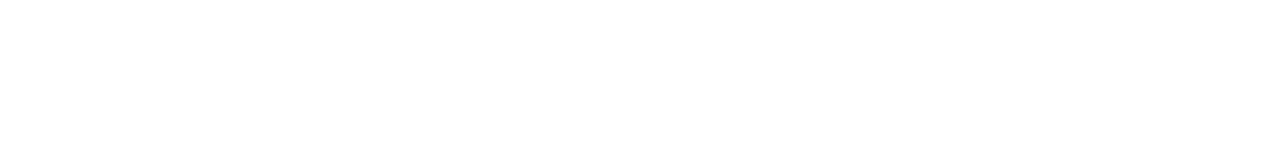
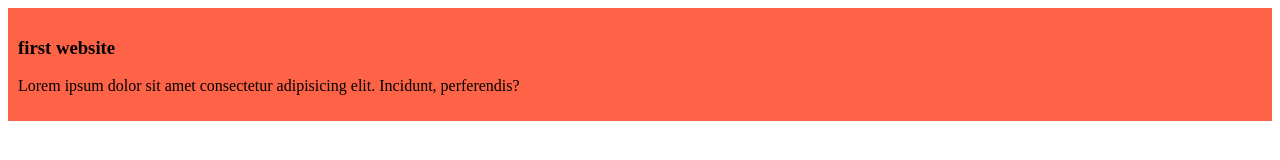
Before and after one commit to aion-shahriar/test-1, a plain HTML site: page index.html in a window 1280 px wide. Drawn offline with Linux system fonts and the light colour scheme.

Commit message:
added css

```diff
--- a/index.html
+++ b/index.html
@@ -4,8 +4,12 @@
     <meta charset="UTF-8">
     <meta name="viewport" content="width=device-width, initial-scale=1.0">
     <title>Test-1</title>
+    <link rel="stylesheet" href="styles/style.css"
 </head>
 <body>
-
+    <div>
+        <h3> first website </h3>
+        <p> Lorem ipsum dolor sit amet consectetur adipisicing elit. Incidunt, perferendis?</p>
+    </div>
 </body>
 </html>
--- /dev/null
+++ b/styles/style.css
@@ -0,0 +1,4 @@
+div{
+    background-color: tomato;
+    padding: 10px;
+}
```
